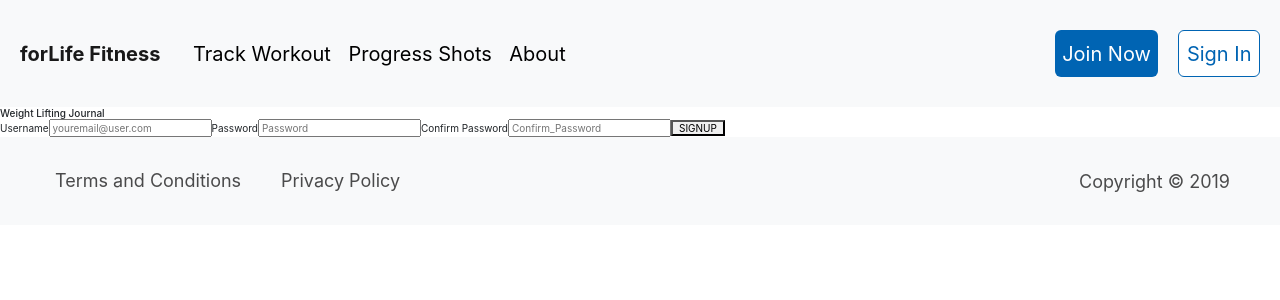
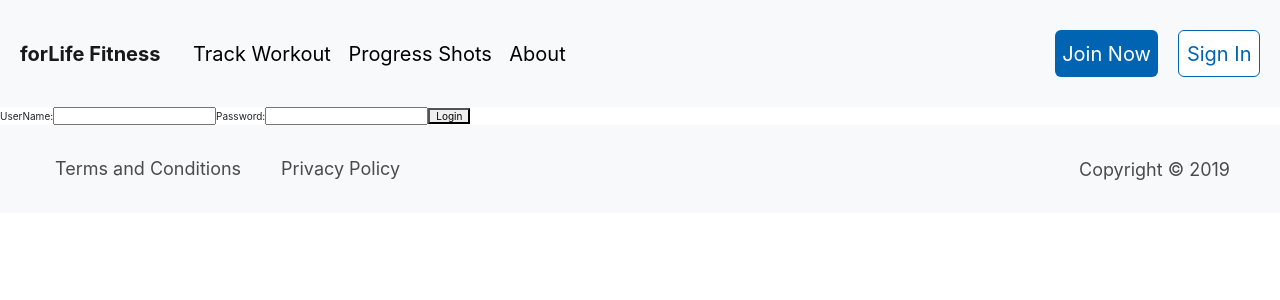
Before and after one commit to bw-weight-lifting-journal/Front-end, a React (Create React App) app in the folder weightlifting-journal/: page / in a window 1280 px wide. Shown: the top 300 px of the page. Built offline with nearby package versions, Linux system fonts and the light colour scheme.

Commit message:
finished all merges

```diff
--- a/weightlifting-journal/src/App.js
+++ b/weightlifting-journal/src/App.js
@@ -16,8 +16,8 @@ function App() {
       <TopNav />
       {/* <NewWorkoutForm /> */}
       {/* <Dashboard /> */}
-      <Signup />
-      {/* <Login /> */}
+      {/* <Signup /> */}
+      <Login />
       <Footer />
     </div>
   );
```
